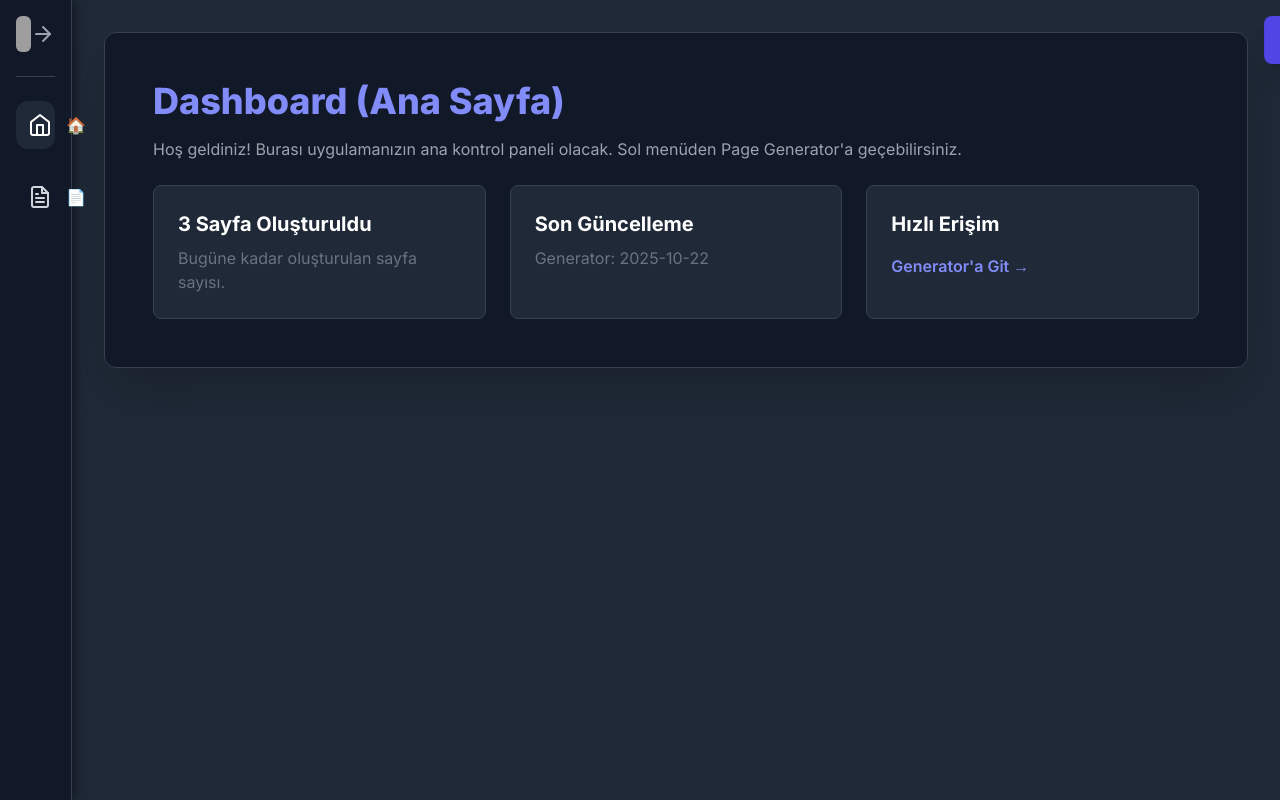
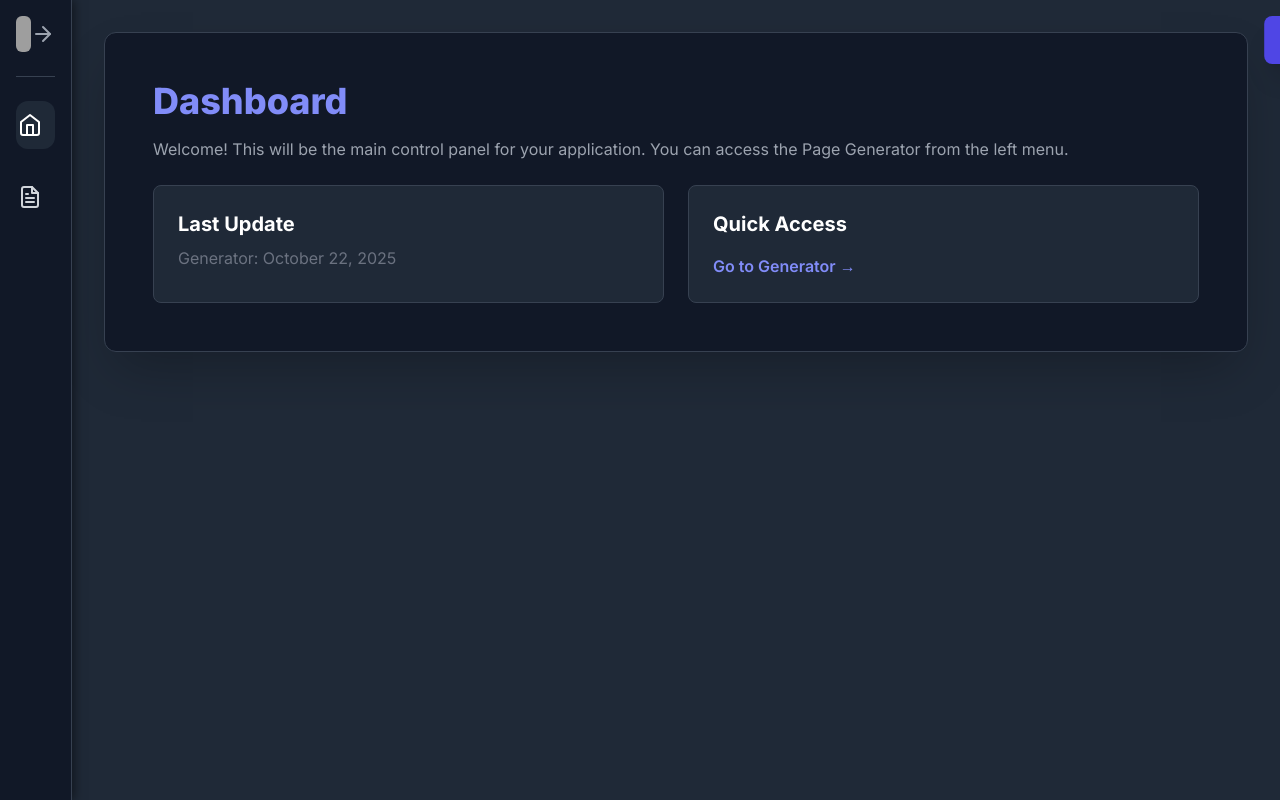
Before and after one commit to semihuae/Developer-Page-Code-Generator, a plain HTML site: page index.html in a window 1280 px wide. Both pictures are taken after a click on the button "Toggle Sidebar". Drawn offline with nearby package versions, Linux system fonts and the light colour scheme; grey boxes are pictures that could not be loaded.

Commit message:
Update index.html

```diff
--- a/index.html
+++ b/index.html
@@ -13,7 +13,7 @@
             color: #d1d5db; /* Default light gray text for body */
             min-height: 100vh;
             display: flex; /* Sidebar ve İçerik için Flex */
-            overflow-x: hidden; /* Yatay kaydırmayı engelle */
+            overflow-x: hidden; /* Prevent horizontal scroll */
         }
         .textarea-code {
             resize: vertical;
@@ -29,10 +29,10 @@
 
         /* Sidebar Styles */
         #sidebar {
-            /* Masaüstünde daima sabit kalır */
+            /* Always fixed on desktop */
             position: fixed;
             width: 280px;
-            height: 100%; /* Tam yükseklik */
+            height: 100%; /* Full height */
             transition: width 0.3s ease-in-out;
             z-index: 50;
             flex-shrink: 0;
@@ -41,6 +41,7 @@
         .sidebar-closed {
             width: 72px !important; /* Small icon view */
         }
+        /* Hide full text when collapsed */
         .sidebar-closed .sidebar-full-text {
             opacity: 0;
             width: 0;
@@ -48,39 +49,41 @@
             pointer-events: none;
             transition: opacity 0.1s ease-out, width 0.1s ease-out;
         }
-        /* İkon görünümünde sadece ikonu göster */
-        .sidebar-closed .sidebar-icon-only {
-            display: block !important;
+        /* Navigation items should be centered in 72px width */
+        .sidebar-closed .nav-link-item {
+            justify-content: center; /* Center icon in the 72px width */
+            padding-left: 0;
+            padding-right: 0;
         }
 
         /* Content Area */
         #content-area {
             flex-grow: 1;
-            /* Sidebar genişliğine göre margin-left ayarlandı */
+            /* Default margin for 280px sidebar */
             margin-left: 280px;
             padding: 2rem;
             transition: margin-left 0.3s ease-in-out;
         }
         .content-area-shifted {
+            /* Margin for 72px collapsed sidebar */
             margin-left: 72px !important;
         }
 
         /* Mobile Responsive */
         @media (max-width: 768px) {
             #sidebar {
-                /* Mobil için varsayılan olarak gizli */
+                /* Hidden by default on mobile */
                 transform: translateX(-100%);
             }
             .sidebar-open-mobile {
                 transform: translateX(0) !important;
             }
             #content-area {
-                /* Mobil görünümde menü gizlendiği için margin 0 */
+                /* No margin on mobile */
                 margin-left: 0 !important;
                 width: 100%;
             }
             .content-area-shifted {
-                /* Mobil görünümde bu sınıfın bir etkisi olmamalı */
                 margin-left: 0 !important;
             }
         }
@@ -88,19 +91,19 @@
 </head>
 <body class="md:flex">
 
-    <!-- Left Sidebar (Gezinme Menüsü) -->
-    <!-- position: fixed ve height: 100% ile kaydırmada sabit kalması sağlandı -->
+    <!-- Left Sidebar (Navigation Menu) -->
     <nav id="sidebar" class="bg-gray-900 border-r border-gray-700 top-0 p-4 flex flex-col">
 
-        <!-- Branding ve Kapatma Butonu -->
+        <!-- Branding and Collapse Button -->
         <div class="flex items-center justify-between pb-6 mb-6 border-b border-gray-700">
             <div class="flex items-center space-x-3 overflow-hidden">
                 <img src="https://i.ibb.co/QtmxFc3/SKCore-Logo.png" alt="SKCore Logo" class="h-9 w-auto rounded-md flex-shrink-0">
                 <span class="text-3xl font-black text-white tracking-tight sidebar-full-text whitespace-nowrap">SKCore</span>
             </div>
-            <!-- Toggle Button (Sadece masaüstü) -->
-            <button onclick="toggleSidebar()" class="text-gray-400 hover:text-white transition hidden md:block" aria-label="Toggle Sidebar">
-                <svg id="toggleIcon" xmlns="http://www.w3.org/2000/svg" width="24" height="24" viewBox="0 0 24 24" fill="none" stroke="currentColor" stroke-width="2" stroke-linecap="round" stroke-linejoin="round" class="flex-shrink-0"><path d="M19 12H5"/><path d="m12 5-7 7 7 7"/></svg>
+            <!-- Toggle Button (Desktop Only) -->
+            <button onclick="toggleSidebar()" class="text-gray-400 hover:text-white transition hidden md:block flex-shrink-0" aria-label="Toggle Sidebar">
+                <!-- Icon is managed by JS in toggleSidebar function -->
+                <svg id="toggleIcon" xmlns="http://www.w3.org/2000/svg" width="24" height="24" viewBox="0 0 24 24" fill="none" stroke="currentColor" stroke-width="2" stroke-linecap="round" stroke-linejoin="round"><path d="M19 12H5"/><path d="m12 5-7 7 7 7"/></svg>
             </button>
         </div>
 
@@ -108,40 +111,35 @@
         <ul class="space-y-3 flex-grow">
             <!-- Dashboard Link -->
             <li>
-                <button onclick="switchView('dashboard')" class="w-full flex items-center p-3 rounded-xl transition duration-150 text-white bg-gray-800 hover:bg-gray-700 active-link">
+                <button onclick="switchView('dashboard')" class="nav-link-item w-full flex items-center p-3 rounded-xl transition duration-150 text-white bg-gray-800 hover:bg-gray-700 active-link">
                     <!-- Icon -->
                     <svg xmlns="http://www.w3.org/2000/svg" width="24" height="24" viewBox="0 0 24 24" fill="none" stroke="currentColor" stroke-width="2" stroke-linecap="round" stroke-linejoin="round" class="mr-3 flex-shrink-0"><path d="m3 9 9-7 9 7v11a2 2 0 0 1-2 2H5a2 2 0 0 1-2-2z"/><polyline points="9 22 9 12 15 12 15 22"/></svg>
                     <!-- Text -->
                     <span class="font-medium sidebar-full-text">Dashboard</span>
-                    <!-- İkon görünümünde sadece ikon -->
-                    <span class="sidebar-icon-only hidden ml-0.5" title="Dashboard">🏠</span>
                 </button>
             </li>
 
             <!-- Generator Link -->
             <li>
-                <button onclick="switchView('generator')" class="w-full flex items-center p-3 rounded-xl transition duration-150 text-gray-300 hover:bg-gray-800 hover:text-white inactive-link">
+                <button onclick="switchView('generator')" class="nav-link-item w-full flex items-center p-3 rounded-xl transition duration-150 text-gray-300 hover:bg-gray-800 hover:text-white inactive-link">
                     <!-- Icon -->
                     <svg xmlns="http://www.w3.org/2000/svg" width="24" height="24" viewBox="0 0 24 24" fill="none" stroke="currentColor" stroke-width="2" stroke-linecap="round" stroke-linejoin="round" class="mr-3 flex-shrink-0"><path d="M14 2H6a2 2 0 0 0-2 2v16a2 2 0 0 0 2 2h12a2 2 0 0 0 2-2V8z"/><path d="M14 2v6h6"/><path d="M16 13H8"/><path d="M16 17H8"/><path d="M10 9H8"/></svg>
                     <!-- Text -->
                     <span class="font-medium sidebar-full-text">Page Generator</span>
-                    <!-- İkon görünümünde sadece ikon -->
-                    <span class="sidebar-icon-only hidden ml-0.5" title="Page Generator">📄</span>
                 </button>
             </li>
         </ul>
 
-        <!-- Footer / Developer Info (sadece tam metin görünümünde) -->
+        <!-- Footer / Developer Info (only shown when expanded) -->
         <div class="mt-8 border-t border-gray-700 pt-4 sidebar-full-text overflow-hidden">
             <p class="text-xs text-gray-500 whitespace-nowrap">SKCore App Shell v1.1</p>
         </div>
     </nav>
 
-    <!-- Content Area (Dashboard ve Generator İçeriği Buraya Gelecek) -->
-    <!-- margin-left, JS ile sidebar genişliğine göre güncellenecek -->
+    <!-- Content Area (Dashboard and Generator Content) -->
     <main id="content-area" class="w-full md:p-8 overflow-y-auto">
 
-        <!-- Mobile Menu Toggle Button (Sadece mobil için) -->
+        <!-- Mobile Menu Toggle Button (Mobile Only) -->
         <button id="mobileMenuButton" onclick="toggleMobileSidebar()" class="fixed top-4 left-4 z-50 p-2 bg-gray-900 rounded-full shadow-lg md:hidden text-white transition">
             <svg xmlns="http://www.w3.org/2000/svg" width="24" height="24" viewBox="0 0 24 24" fill="none" stroke="currentColor" stroke-width="2" stroke-linecap="round" stroke-linejoin="round"><line x1="3" y1="12" x2="21" y2="12"></line><line x1="3" y1="6" x2="21" y2="6"></line><line x1="3" y1="18" x2="21" y2="18"></line></svg>
         </button>
@@ -151,27 +149,24 @@
             <!-- Dashboard View -->
             <div id="dashboard-view" class="view hidden">
                 <div class="bg-gray-900 shadow-2xl rounded-xl p-8 md:p-12 border border-gray-700">
-                    <h1 class="text-4xl font-extrabold text-accent mb-4">Dashboard (Ana Sayfa)</h1>
-                    <p class="text-gray-400 mb-6">Hoş geldiniz! Burası uygulamanızın ana kontrol paneli olacak. Sol menüden Page Generator'a geçebilirsiniz.</p>
+                    <h1 class="text-4xl font-extrabold text-accent mb-4">Dashboard</h1>
+                    <p class="text-gray-400 mb-6">Welcome! This will be the main control panel for your application. You can access the Page Generator from the left menu.</p>
 
-                    <div class="grid grid-cols-1 md:grid-cols-3 gap-6">
+                    <div class="grid grid-cols-1 md:grid-cols-2 gap-6">
+
                         <div class="bg-gray-800 p-6 rounded-lg border border-gray-700">
-                            <h3 class="text-xl font-bold text-white mb-2">3 Sayfa Oluşturuldu</h3>
-                            <p class="text-gray-500">Bugüne kadar oluşturulan sayfa sayısı.</p>
+                            <h3 class="text-xl font-bold text-white mb-2">Last Update</h3>
+                            <p class="text-gray-500">Generator: October 22, 2025</p>
                         </div>
                         <div class="bg-gray-800 p-6 rounded-lg border border-gray-700">
-                            <h3 class="text-xl font-bold text-white mb-2">Son Güncelleme</h3>
-                            <p class="text-gray-500">Generator: 2025-10-22</p>
-                        </div>
-                        <div class="bg-gray-800 p-6 rounded-lg border border-gray-700">
-                            <h3 class="text-xl font-bold text-white mb-2">Hızlı Erişim</h3>
-                            <button onclick="switchView('generator')" class="text-accent hover:text-indigo-400 font-semibold mt-2">Generator'a Git &rarr;</button>
+                            <h3 class="text-xl font-bold text-white mb-2">Quick Access</h3>
+                            <button onclick="switchView('generator')" class="text-accent hover:text-indigo-400 font-semibold mt-2">Go to Generator &rarr;</button>
                         </div>
                     </div>
                 </div>
             </div>
 
-            <!-- Generator View (Mevcut İçerik) -->
+            <!-- Generator View (Current Content) -->
             <div id="generator-view" class="view hidden">
                 <div class="max-w-6xl mx-auto bg-gray-900 shadow-2xl rounded-xl p-8 md:p-12 border border-gray-700">
 
@@ -240,20 +235,20 @@
             const views = document.querySelectorAll('.view');
             const navButtons = document.querySelectorAll('#sidebar button');
 
-            // Görünümleri Gizle/Göster
+            // Hide/Show Views
             views.forEach(view => {
                 view.classList.add('hidden');
             });
             const selectedView = document.getElementById(viewName + '-view');
             if (selectedView) {
                 selectedView.classList.remove('hidden');
-                // Eğer mobil menü açıksa, görünüm değiştirilince kapat
+                // Close mobile menu if open when switching views
                 if (window.innerWidth < 768 && isMobileSidebarOpen) {
                     toggleMobileSidebar();
                 }
             }
 
-            // Aktif Navigasyon Butonunu Vurgula
+            // Highlight Active Navigation Button
             navButtons.forEach(button => {
                 button.classList.remove('bg-gray-800', 'active-link');
                 button.classList.add('text-gray-300', 'hover:bg-gray-800', 'hover:text-white', 'inactive-link');
@@ -264,45 +259,51 @@
                 }
             });
 
-            // Sayfa içeriği yenilendiğinde generator çalıştırılır (varsayılan değerleri yüklemek için)
+            // Run generator to load default values when accessing generator view
             if (viewName === 'generator') {
                 generateFiles();
             }
 
-            alertUser(viewName.charAt(0).toUpperCase() + viewName.slice(1) + ' sayfası açıldı.');
+            alertUser(viewName.charAt(0).toUpperCase() + viewName.slice(1) + ' view opened.');
         }
 
-        // Sidebar Collapse/Expand (Sadece Masaüstü)
+        // Sidebar Collapse/Expand (Desktop Only)
         function toggleSidebar() {
             const sidebar = document.getElementById('sidebar');
             const contentArea = document.getElementById('content-area');
             const fullTextElements = sidebar.querySelectorAll('.sidebar-full-text');
-            const iconOnlyElements = sidebar.querySelectorAll('.sidebar-icon-only');
+            const navLinkItems = sidebar.querySelectorAll('.nav-link-item');
+            const toggleIcon = document.getElementById('toggleIcon');
 
             isSidebarCollapsed = !isSidebarCollapsed;
 
             if (isSidebarCollapsed) {
-                // Daralt: Sidebar 72px, Content margin 72px
+                // Collapse: Sidebar 72px, Content margin 72px
                 sidebar.classList.add('sidebar-closed');
                 contentArea.classList.add('content-area-shifted');
 
-                // İkonları değiştir
-                document.getElementById('toggleIcon').innerHTML = '<path d="M5 12h14"/><path d="m12 5 7 7-7 7"/>'; // Açma oku
+                // Change icon to Open Arrow (points right)
+                toggleIcon.innerHTML = '<path d="M5 12h14"/><path d="m12 5 7 7-7 7"/>';
 
-                // Metinleri gizle, ikonları göster
+                // Hide full text
                 fullTextElements.forEach(el => el.classList.remove('flex'));
-                iconOnlyElements.forEach(el => el.classList.remove('hidden'));
+
+                // Center navigation icons
+                navLinkItems.forEach(item => item.classList.add('justify-center', 'px-0'));
+
             } else {
-                // Genişlet: Sidebar 280px, Content margin 280px
+                // Expand: Sidebar 280px, Content margin 280px
                 sidebar.classList.remove('sidebar-closed');
                 contentArea.classList.remove('content-area-shifted');
 
-                // İkonları değiştir
-                document.getElementById('toggleIcon').innerHTML = '<path d="M19 12H5"/><path d="m12 5-7 7 7 7"/>'; // Kapatma oku
+                // Change icon to Close Arrow (points left)
+                toggleIcon.innerHTML = '<path d="M19 12H5"/><path d="m12 5-7 7 7 7"/>';
 
-                // Metinleri göster, ikonları gizle
+                // Show full text
                 fullTextElements.forEach(el => el.classList.add('flex'));
-                iconOnlyElements.forEach(el => el.classList.add('hidden'));
+
+                // Restore left alignment
+                navLinkItems.forEach(item => item.classList.remove('justify-center', 'px-0'));
             }
         }
 
@@ -318,7 +319,7 @@
             }
         }
 
-        // --- GENERATOR LOGIC ---
+        // --- GENERATOR LOGIC (No changes here, remains in English/Variables) ---
 
         // --- HIDDEN TEMPLATES (Stored internally in JS) ---
         // Note: Inline CSS is used in templates for maximum compatibility when users host these pages.
@@ -422,9 +423,9 @@
             const phone = document.getElementById('phone').value.trim();
 
             if (!appName || !email || !name) {
-                // Sadece Generator görünümünde uyarı göster.
+                // Show warning only in Generator view.
                 if (activeView === 'generator') {
-                     alertUser('Lütfen Uygulama Adı, E-posta ve Geliştirici Adı alanlarını doldurun.');
+                     alertUser('Please fill in App Name, Email, and Developer Name fields.');
                 }
                 return;
             }
@@ -454,7 +455,7 @@
             document.getElementById('supportOutput').value = newSupport;
 
             if (activeView === 'generator') {
-                alertUser('HTML Kodları Başarıyla Oluşturuldu!');
+                alertUser('HTML Codes Generated Successfully!');
             }
         }
 
@@ -467,7 +468,7 @@
                 document.execCommand('copy');
 
                 const originalText = buttonElement.textContent;
-                buttonElement.textContent = 'Kopyalandı!';
+                buttonElement.textContent = 'Copied!';
                 buttonElement.classList.remove('bg-green-500');
                 buttonElement.classList.add('bg-indigo-400');
                 buttonElement.classList.remove('hover:bg-green-600');
@@ -479,7 +480,7 @@
                     buttonElement.classList.add('hover:bg-green-600');
                 }, 1500);
             } else {
-                alertUser('Lütfen önce dosyaları oluşturun.');
+                alertUser('Please generate files first.');
             }
         }
 
@@ -500,19 +501,20 @@
             }, 3000);
         }
 
-        // Sayfa yüklendiğinde varsayılan görünümü ayarla
+        // Set default view on page load
         window.onload = function() {
-            // İlk olarak Dashboard görünümünü aç
+            // Open Dashboard view first
             switchView('dashboard');
 
-            // Mobil menü butonunu ayarla (eğer mobildeyse)
+            // Adjust mobile menu button visibility
             if (window.innerWidth < 768) {
                 document.getElementById('mobileMenuButton').classList.remove('hidden');
             } else {
-                // Masaüstünde ilk başta sidebar'ı geniş açık bırak
-                // toggleSidebar() fonksiyonu varsayılan olarak kapalıya geçiriyor, bu yüzden bir kez çağırıp geri açıyoruz
-                isSidebarCollapsed = true;
-                toggleSidebar();
+                // Ensure desktop sidebar starts expanded
+                // The toggleSidebar function is called once at the start to ensure the correct state is set
+                if (isSidebarCollapsed) {
+                    toggleSidebar();
+                }
             }
         };
     </script>
```
